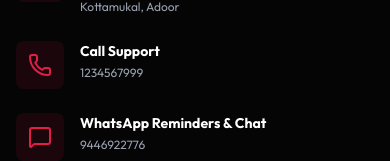
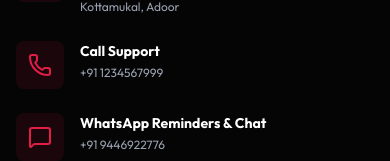
Before and after one commit to aswanth-kt/Ella_Fitness_Centre, a React (Vite) app in the folder frontend/: page / in a window 390 px wide. Shown: the part 11836-11997 px from the top of the page. Built offline with nearby package versions, Linux system fonts and the light colour scheme; no server answers; a web font is replaced by a local one.

Commit message:
feat: update phone and WhatsApp numbers to include country code

```diff
--- a/frontend/src/pages/LandingPage.jsx
+++ b/frontend/src/pages/LandingPage.jsx
@@ -512,7 +512,7 @@ const LandingPage = () => {
                   </div>
                   <div>
                     <h4 className="text-white font-bold text-sm">Call Support</h4>
-                    <p className="text-xs text-gray-400 mt-1">{phone_number}</p>
+                    <p className="text-xs text-gray-400 mt-1">+91&nbsp;{phone_number}</p>
                   </div>
                 </div>
 
@@ -522,7 +522,7 @@ const LandingPage = () => {
                   </div>
                   <div>
                     <h4 className="text-white font-bold text-sm">WhatsApp Reminders & Chat</h4>
-                    <p className="text-xs text-gray-400 mt-1">{whatsapp_number}</p>
+                    <p className="text-xs text-gray-400 mt-1">+91&nbsp;{whatsapp_number}</p>
                   </div>
                 </div>
 
```
